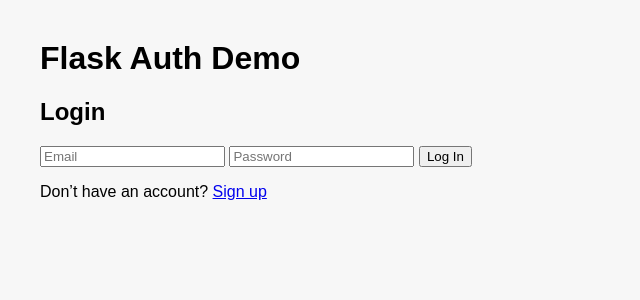
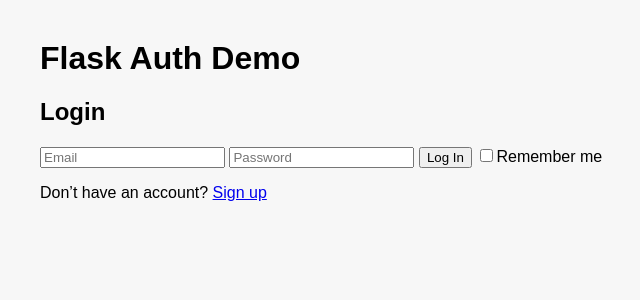
Before and after one commit to Redback-Operations/redback-fit-backend, a Flask app: page /auth/login in a window 1280 px wide. Shown: the top 300 px of the page, without its empty margins (300-940 px from the left). Run offline with Flask 3, Linux system fonts and the light colour scheme; parts of the project's set-up code (start-up, migrations or seed data) failed here and were passed over; some libraries are stand-ins or nearby versions.

Commit message:
add csrf protection and remember me sessions

```diff
--- a/app.py
+++ b/app.py
@@ -16,6 +16,10 @@ from auth.routes import auth_bp
 # Import scripts here
 from scripts.add_default_user import add_default_user
 
+# CSRF protection
+from flask_wtf.csrf import CSRFProtect
+csrf = CSRFProtect()
+
 # Load environment variables from .env file
 load_dotenv()
 
@@ -33,9 +37,10 @@ def create_app():
     app = Flask(__name__)
 
     # Flask config (Core)
-    app.secret_key = os.getenv("SECRET_KEY", "default_secret_key")
+    app.config["SECRET_KEY"] = os.getenv("SECRET_KEY", "dev-secret")
     app.config['SQLALCHEMY_DATABASE_URI'] = os.getenv("DATABASE_URL", "sqlite:///goals.db")
     app.config['SQLALCHEMY_TRACK_MODIFICATIONS'] = False
+    app.config["WTF_CSRF_ENABLED"] = True
 
     # Initialize database
     db.init_app(app)
@@ -73,6 +78,8 @@ def create_app():
     # Create database tables if they don't exist
     with app.app_context():
         db.create_all()
+        add_default_user(db)
+        csrf.init_app(app)
 
     return app
 
--- a/auth/routes.py
+++ b/auth/routes.py
@@ -52,8 +52,10 @@ def login():
         email = request.form.get('email').strip().lower()
         password = request.form.get('password')
         user = UserCredential.query.filter_by(email=email).first()
+        remember = bool(request.form.get('remember'))
+
         if user and user.check_password(password):
-            login_user(user)
+            login_user(user, remember=remember)
             next_page = request.args.get('next')
             return redirect(next_page or url_for("home"))
         else:
--- a/templates/login.html
+++ b/templates/login.html
@@ -9,6 +9,7 @@
     <input type="email" name="email" placeholder="Email" required>
     <input type="password" name="password" placeholder="Password" required>
     <button type="submit">Log In</button>
+    <label><input type="checkbox" name="remember">Remember me </label>
   </form>
 
   {% if error %}
--- a/templates/signup.html
+++ b/templates/signup.html
@@ -6,6 +6,7 @@
 <div class="card">
   <h2>Sign Up</h2>
   <form method="post">
+    {{ csrf_token() }}
     <input type="text" name="name" placeholder="Username" required>
     <input type="email" name="email" placeholder="Email" required>
     <input type="password" name="password" placeholder="Password" required>
```
